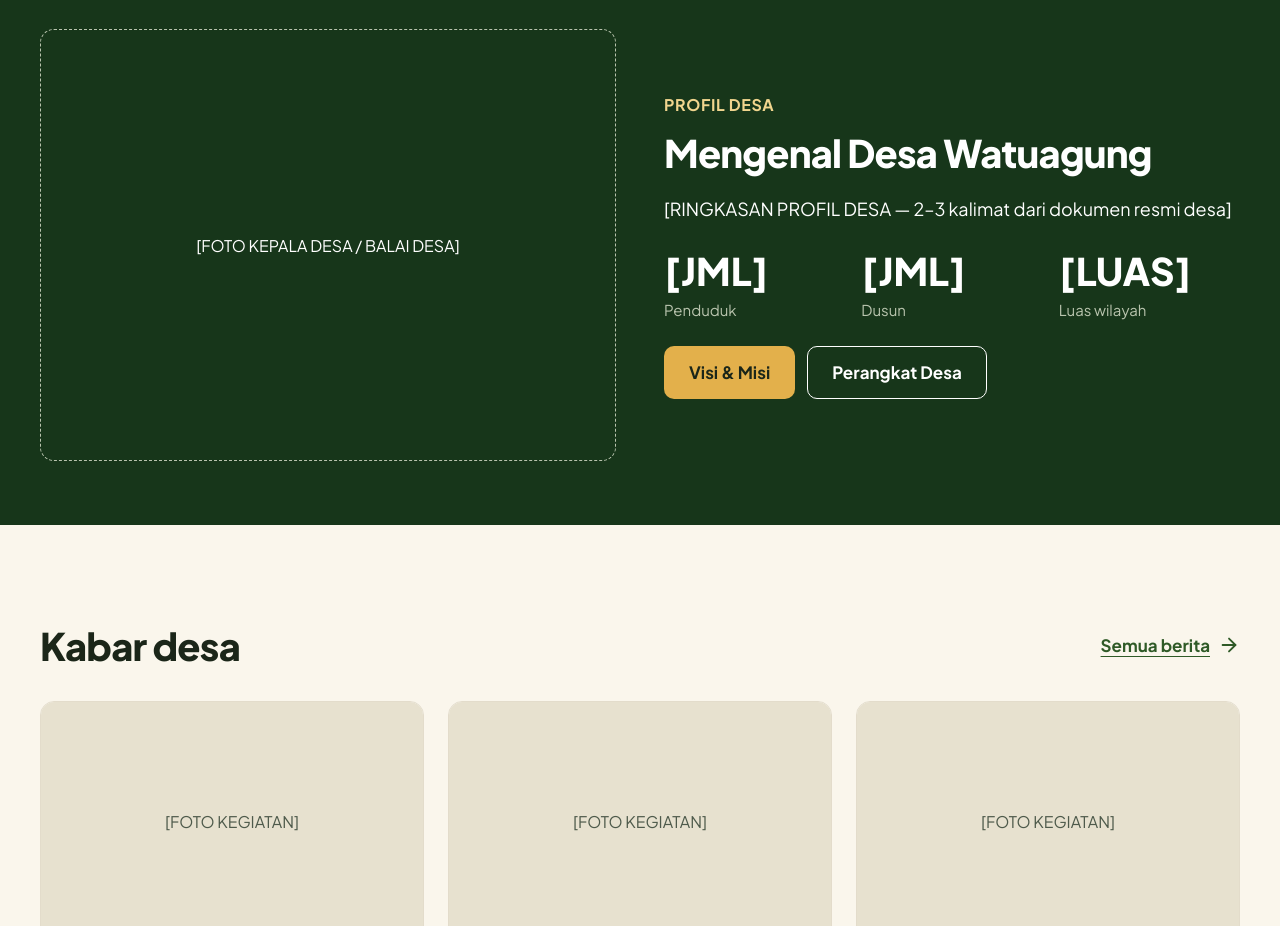
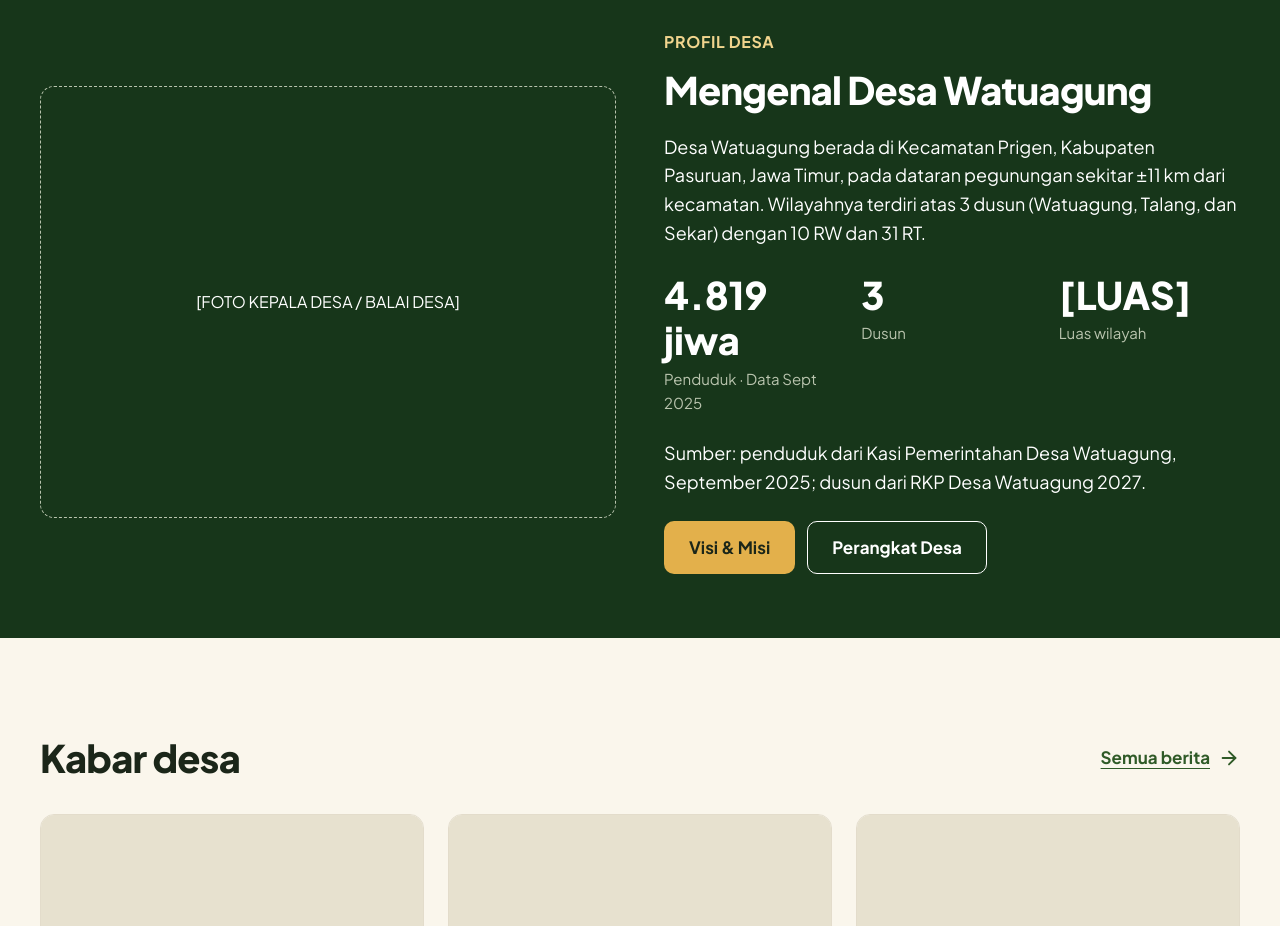
Before and after one commit to yann-gamedev/watuagung_zuma, a Next.js app: page / in a window 1280 px wide. Shown: the part 1960-2886 px from the top of the page. Built offline with nearby package versions, Linux system fonts and the light colour scheme; no server answers.

Commit message:
content(web): official village identity and address

```diff
--- a/app/[slug]/page.tsx
+++ b/app/[slug]/page.tsx
@@ -28,16 +28,18 @@ export default async function Page({
     <PublicShell>
       <PageHeading {...page} />
       <section className="section container info-page">
-        <div className="notice">
-          Konten contoh · Informasi resmi desa akan diperbarui setelah
-          verifikasi.
-        </div>
+        {slug !== "profil" && (
+          <div className="notice">
+            Konten contoh · Informasi resmi desa akan diperbarui setelah
+            verifikasi.
+          </div>
+        )}
         {slug === "kontak" ? (
           <div className="info-contact">
             <article className="home-contact-card">
               <div>
                 <h2>Kantor Desa Watuagung</h2>
-                <p>[ALAMAT LENGKAP KANTOR DESA]</p>
+                <p>{page.blocks[0].text}</p>
                 <p>Buka [HARI &amp; JAM LAYANAN]</p>
                 <p>Telepon: [NOMOR TELEPON KANTOR DESA]</p>
                 <p>Email: [EMAIL KANTOR DESA]</p>
--- a/app/page.tsx
+++ b/app/page.tsx
@@ -49,23 +49,30 @@ export default function Home() {
             <div className="home-bottom-label">PROFIL DESA</div>
             <h2 id="profile-title">Mengenal Desa Watuagung</h2>
             <p className="home-profile-summary">
-              [RINGKASAN PROFIL DESA — 2–3 kalimat dari dokumen resmi desa]
+              Desa Watuagung berada di Kecamatan Prigen, Kabupaten Pasuruan,
+              Jawa Timur, pada dataran pegunungan sekitar ±11 km dari
+              kecamatan. Wilayahnya terdiri atas 3 dusun (Watuagung, Talang,
+              dan Sekar) dengan 10 RW dan 31 RT.
             </p>
             <dl className="home-profile-stats">
               <div>
-                <dt>Penduduk</dt>
-                <dd>[JML]</dd>
+                <dt>Penduduk · Data Sept 2025</dt>
+                <dd>4.819 jiwa</dd>
               </div>
               <div>
                 <dt>Dusun</dt>
-                <dd>[JML]</dd>
+                <dd>3</dd>
               </div>
               <div>
                 <dt>Luas wilayah</dt>
                 <dd>[LUAS]</dd>
               </div>
             </dl>
-            <div className="home-profile-actions">
+            <p className="home-profile-summary">
+              Sumber: penduduk dari Kasi Pemerintahan Desa Watuagung, September
+              2025; dusun dari RKP Desa Watuagung 2027.
+            </p>
+            <div className="home-profile-actions mt-6">
               <Link href="/visi-misi" className="home-bottom-button home-bottom-gold">
                 Visi &amp; Misi
               </Link>
--- a/lib/data.ts
+++ b/lib/data.ts
@@ -133,7 +133,7 @@ export const pages: Record<
       },
       {
         title: "Informasi wilayah",
-        text: "Data kecamatan, kabupaten, luas wilayah, dan batas administratif akan dilengkapi berdasarkan dokumen resmi desa. Seluruh isi prototipe ini merupakan contoh.",
+        text: "Desa Watuagung berada di Kecamatan Prigen, Kabupaten Pasuruan, Provinsi Jawa Timur, pada bentang alam dataran pegunungan dan berjarak ±11 km dari kecamatan. Wilayahnya terdiri atas 3 dusun (Watuagung, Talang, Sekar) dengan 10 RW dan 31 RT. Batas wilayah: utara Desa Gunting (Kec. Prigen), timur Desa Karangrejo (Kec. Purwosari), selatan Desa Jatiarjo (Kec. Prigen), barat Desa Dayurejo (Kec. Prigen). Luas wilayah sedang dikonfirmasi. Sumber: RKP Desa Watuagung 2027.",
       },
     ],
   },
@@ -277,7 +277,7 @@ export const pages: Record<
     blocks: [
       {
         title: "Kantor Desa Watuagung",
-        text: "Alamat lengkap, kecamatan, kabupaten, dan titik peta akan ditambahkan setelah verifikasi. Prototipe ini belum menetapkan lokasi desa.",
+        text: "Jl. Taman Safari Indonesia II, Dusun Watuagung RT 001/RW 001, Kecamatan Prigen, Kabupaten Pasuruan, Jawa Timur",
       },
       {
         title: "Jam pelayanan · Contoh",
```
Also changed, not shown: 2 other files (tests, documents, lock files or other folders).
